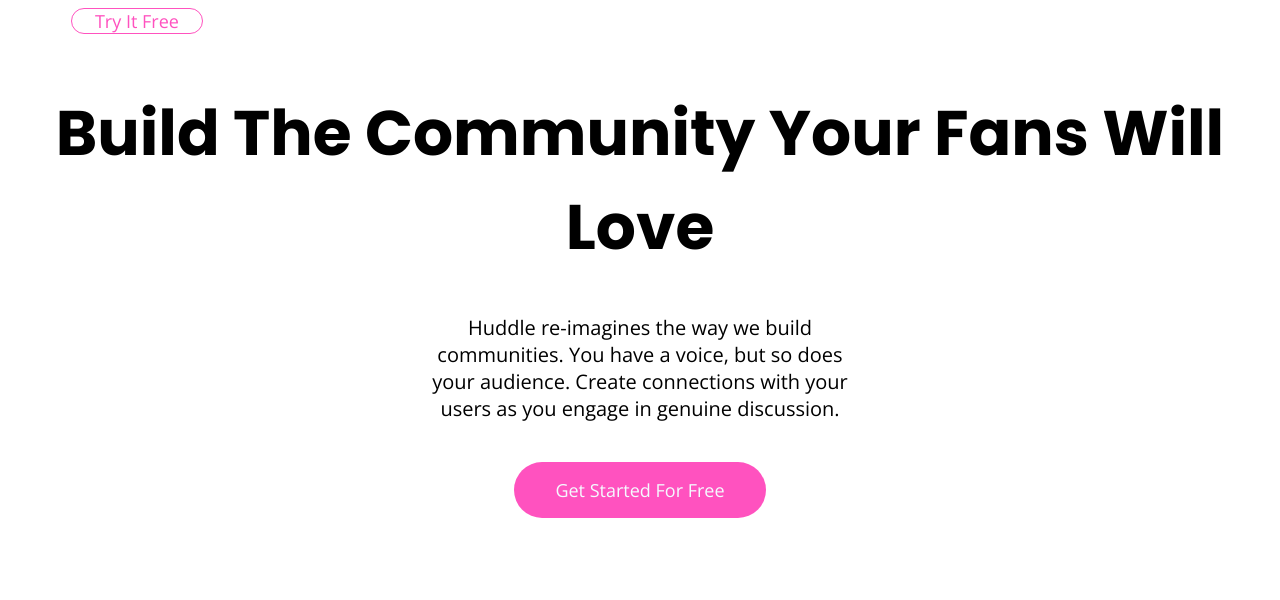
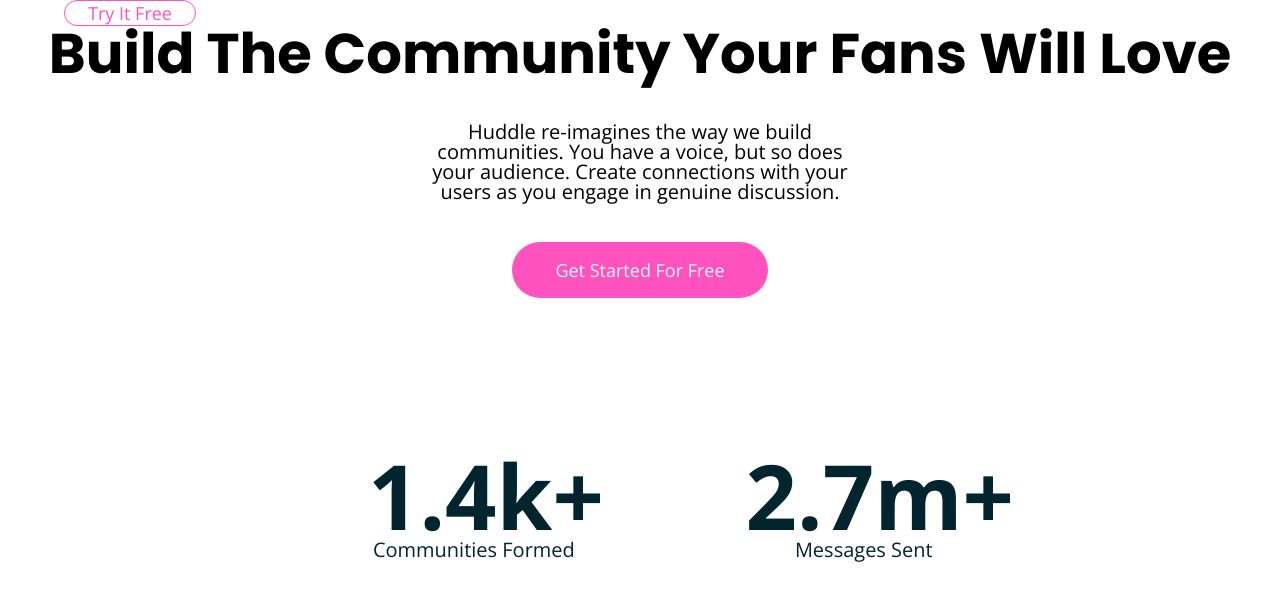
Before and after one commit to cornelia-schulz/frontend-mentor-huddle-alternating-sections, a Vue app: page / in a window 1280 px wide. Shown: the top 600 px of the page. Built offline with nearby package versions, Linux system fonts and the light colour scheme.

Commit message:
adding more info to blurb component

```diff
--- a/index.html
+++ b/index.html
@@ -3,6 +3,7 @@
   <head>
     <meta charset="utf-8">
     <meta name="viewport" content="width=device-width,initial-scale=1.0">
+    <link href="./src/assets/css/reset.css" rel="stylesheet">
     <link href="https://fonts.googleapis.com/css?family=Open+Sans:400,600,700|Poppins:700" rel="stylesheet">
     <title>Huddle</title>
   </head>
--- a/src/assets/css/app.scss
+++ b/src/assets/css/app.scss
@@ -64,3 +64,50 @@
       margin-bottom: 4em;
     }
   }
+
+  .figures {
+    width: 55%;
+    margin: 0 auto;
+    padding-top: 5em;
+    display: flex;
+    justify-content: space-between;
+
+    .right, .left {
+      width: 35%;
+      text-align: left;
+      color: $neutralCyan;
+      margin: 0;
+
+      p {
+        margin: 0;
+        width: 100%;
+        padding: 0;
+      }
+
+      .figure-description {
+        padding-left: 20%;
+      }
+
+      g {
+        fill: $primaryColour;
+      }
+    }
+
+    .left {
+      padding-left: 5em;
+
+      .figure-description {
+        padding-left: 2%;
+      }
+    }
+
+    .figure {
+      font-size: 4.5em;
+      font-weight: 700;
+    }
+
+  }
+
+  // .left g{
+  //   fill:red;
+  // }
--- /dev/null
+++ b/src/assets/css/reset.css
@@ -0,0 +1,102 @@
+/*
+html5doctor.com Reset Stylesheet
+v1.6.1
+Last Updated: 2010-09-17
+Author: Richard Clark - http://richclarkdesign.com
+Twitter: @rich_clark
+*/
+
+html, body, div, span, object, iframe,
+h1, h2, h3, h4, h5, h6, p, blockquote, pre,
+abbr, address, cite, code,
+del, dfn, em, img, ins, kbd, q, samp,
+small, strong, sub, sup, var,
+b, i,
+dl, dt, dd, ol, ul, li,
+fieldset, form, label, legend,
+table, caption, tbody, tfoot, thead, tr, th, td,
+article, aside, canvas, details, figcaption, figure,
+footer, header, hgroup, menu, nav, section, summary,
+time, mark, audio, video {
+    margin:0;
+    padding:0;
+    border:0;
+    outline:0;
+    font-size:100%;
+    vertical-align:baseline;
+    background:transparent;
+}
+
+body {
+    line-height:1;
+}
+
+article,aside,details,figcaption,figure,
+footer,header,hgroup,menu,nav,section {
+    display:block;
+}
+
+nav ul {
+    list-style:none;
+}
+
+blockquote, q {
+    quotes:none;
+}
+
+blockquote:before, blockquote:after,
+q:before, q:after {
+    content:'';
+    content:none;
+}
+
+a {
+    margin:0;
+    padding:0;
+    font-size:100%;
+    vertical-align:baseline;
+    background:transparent;
+}
+
+/* change colours to suit your needs */
+ins {
+    background-color:#ff9;
+    color:#000;
+    text-decoration:none;
+}
+
+/* change colours to suit your needs */
+mark {
+    background-color:#ff9;
+    color:#000;
+    font-style:italic;
+    font-weight:bold;
+}
+
+del {
+    text-decoration: line-through;
+}
+
+abbr[title], dfn[title] {
+    border-bottom:1px dotted;
+    cursor:help;
+}
+
+table {
+    border-collapse:collapse;
+    border-spacing:0;
+}
+
+/* change border colour to suit your needs */
+hr {
+    display:block;
+    height:1px;
+    border:0;
+    border-top:1px solid #cccccc;
+    margin:1em 0;
+    padding:0;
+}
+
+input, select {
+    vertical-align:middle;
+}
--- a/src/components/blurb.vue
+++ b/src/components/blurb.vue
@@ -5,15 +5,33 @@
     <p>Huddle re-imagines the way we build communities. You have a voice, but so does your audience. Create connections with your users as you engage in genuine discussion.</p>
     <button> Get Started For Free</button><br>
     <CentreImage />
+    <div class="figures">
+      <div class="left">
+        <CommunityImage />
+        <p>
+        <span class="figure">1.4k+</span><br>
+        <span class="figure-description">Communities Formed</span></p>
+      </div>
+      <div class="right">
+        <SpeechImage />
+        <p>
+        <span class="figure">2.7m+</span><br>
+        <span class="figure-description">Messages Sent</span></p>
+      </div>
+    </div>
   </section>
 </template>
 
 <script>
 import CentreImage from '../../static/img/screen-mockups.svg'
+import CommunityImage from '../../static/img/icon-communities.svg'
+import SpeechImage from '../../static/img/icon-messages.svg'
 export default {
   components: {
-    CentreImage
-  },
+    CentreImage,
+    CommunityImage,
+    SpeechImage
+  }
 }
 </script>
 
--- a/src/components/header.vue
+++ b/src/components/header.vue
@@ -11,7 +11,7 @@
 export default {
   components: {
     Logo
-  },
+  }
 }
 </script>
 
```
